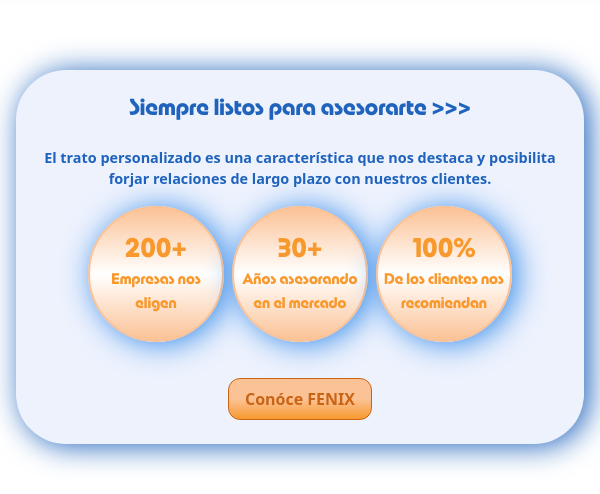
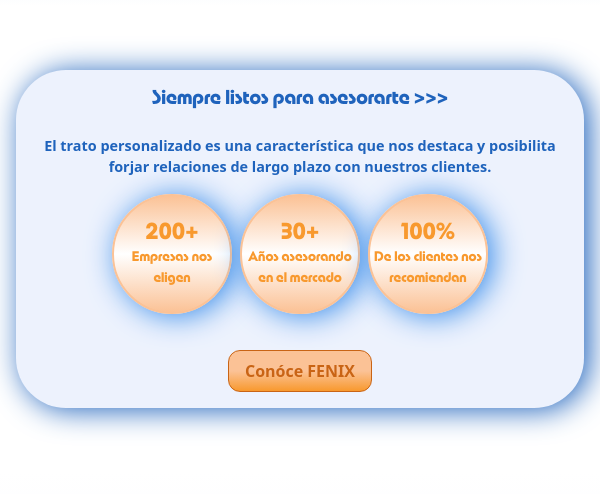
Before and after one commit to Ivanjaviersanchez/Fenix-Broker, a React (Vite) app: page / in a window 600 px wide. Shown: the part 3412-3906 px from the top of the page. Built offline with nearby package versions, Linux system fonts and the light colour scheme.

Commit message:
Responsive test1 28/10

```diff
--- a/src/components/HomeContadores.css
+++ b/src/components/HomeContadores.css
@@ -131,11 +131,11 @@
 
 @media (min-width: 576px) and (max-width: 767px) {
     .ContainerContadoresHome {
-        padding: 3vh;
+        padding: 2vh;
         margin: 8vh 2vh;
     }
     .ContainerContadoresHome h2 {
-        font-size: 3vh;
+        font-size: 2.6vh;
     }
     .ContainerContadoresHome p {
         font-size: 1.8vh;
@@ -148,15 +148,15 @@
         flex-direction: row;
     }
     .ContadorItem {
-        width: 17vh !important;
-        height: 17vh !important;
+        width: 15vh !important;
+        height: 15vh !important;
     }
     .ContadorItem h3 {
-        font-size: 3.5vh;
+        font-size: 3vh;
         padding-top: 0vh;
     }
     .ContadorItem p {
-        font-size: 2vh;
+        font-size: 1.8vh;
         padding: 0;
         margin: 0;
     }
@@ -167,13 +167,17 @@
 }
 
 @media (min-width: 768px) and (max-width: 991px) {
+    .ContainerContadoresHome {
+        padding: 2vh;
+        margin: 8vh 2vh;
+    }
     .ContainerContadoresHome h2 {
         font-size: 4vh;
     }
     .ContainerContadoresHome p {
         font-weight: bold;
         font-size: 2.2vh;
-        padding: 0 5vh;
+        padding: 0 2vh;
     }
     .Contadores {
         gap: 4vh;
```
